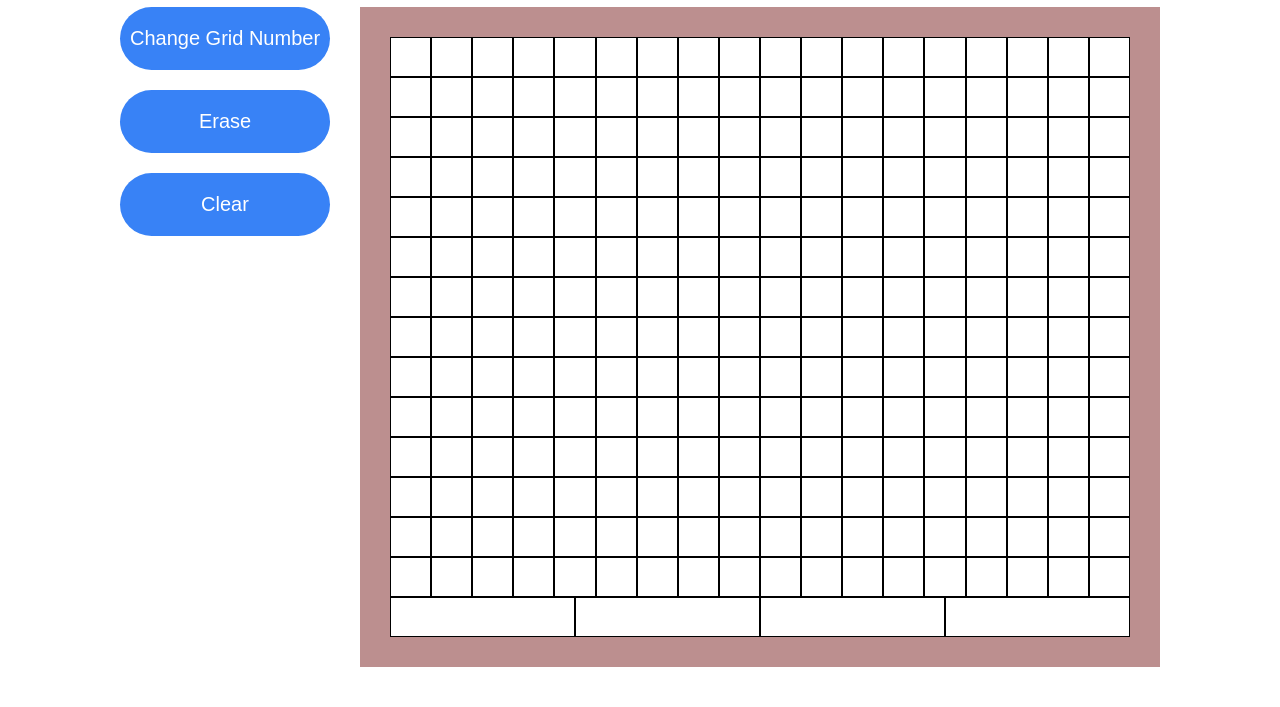
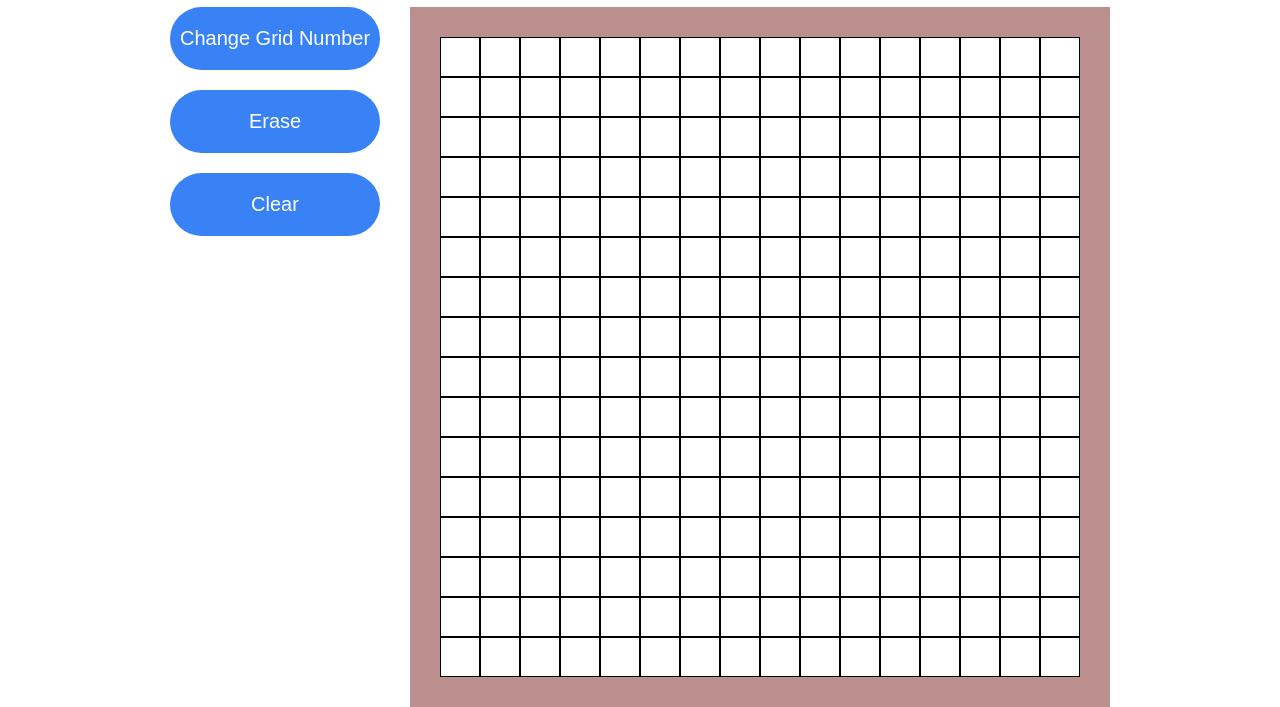
Before and after one commit to HamzaIbrahimi/Etch-A-Sketch, a plain HTML site: page index.html in a window 1280 px wide. Shown: the part 127-834 px from the top of the page. Before the commit the page ends 800 px from the top, so only its background shows below. Drawn offline with Linux system fonts and the light colour scheme; a web font is replaced by a local one.

Commit message:
changing widths for div

```diff
--- a/style.css
+++ b/style.css
@@ -27,8 +27,11 @@
 #the_grid {
     display: flex;
     flex-wrap: wrap;
-    width: 800px;
+    max-width: 700px;
+    max-height: 700px;
     border: 30px solid rosybrown;
+    margin: 0;
+    padding:0;
 
 }
 
@@ -52,4 +55,4 @@ button {
 }
 button:hover {
     border: 1px solid black;
-}
+};
```
